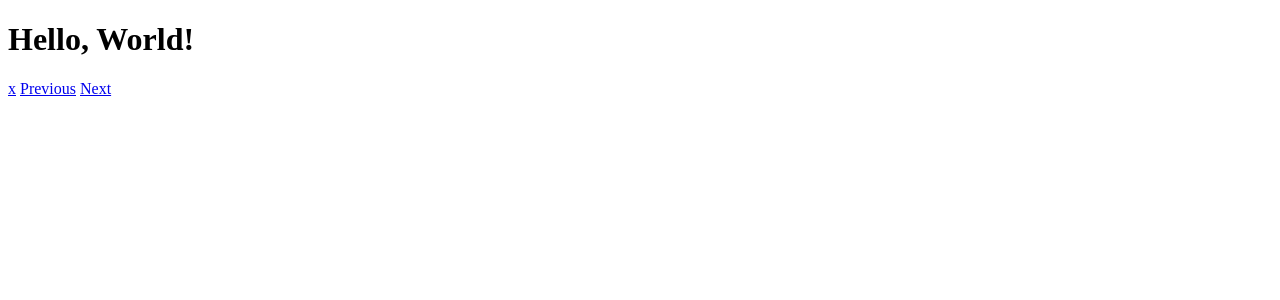
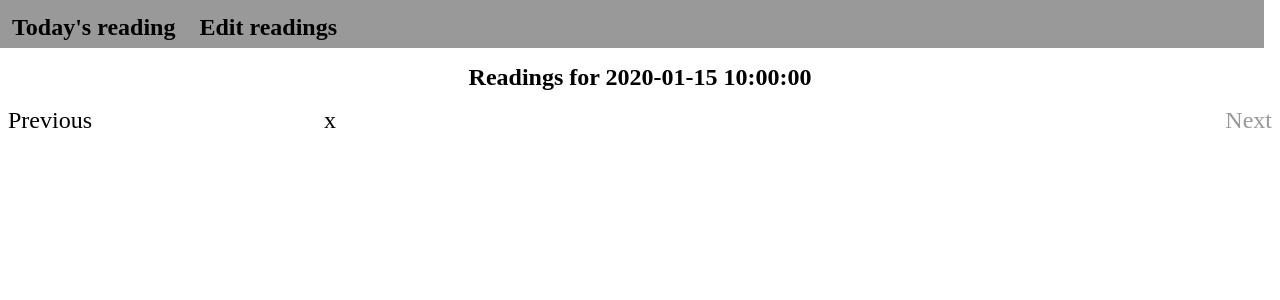
Before and after one commit to droundy/readings, a Python web app: template templates/index.html in a window 1280 px wide. Shown: the top 300 px of the page. Run offline with Jinja, Linux system fonts and the light colour scheme; the template is opened without the code that fills it: most values are stand-ins (such as "Sample title", 1, 10 or a date in 2020).

Commit message:
enable web editing of readings

```diff
--- /dev/null
+++ b/static/style.css
@@ -0,0 +1,62 @@
+html {
+    --menu-color: #999;
+    --nav-color: #999;
+    font-size: 1.5em;
+}
+
+nav ul {
+    margin: -1em -2em 0 -2em;
+    padding: 3em 2em 2em -.25em;
+    padding-top: 1em;
+    list-style-type:none;
+    display:block;
+    font-weight:bold;
+    line-height:165%;
+    width:100%;
+    background-color: var(--menu-color);
+}
+nav ul:after {
+    content: ".";
+    color: transparent;
+    clear: left;
+}
+nav ul li{
+    font-size: 0.5em
+    position: relative;
+    float: left;
+    margin:0;
+    padding-left:0.5em;
+    padding-right:0.5em;
+}
+
+a, a:link, a:active {
+    text-decoration: none;
+    color: black;
+    text-align: center;
+}
+
+h1 {
+    font-size: 1em;
+    text-align: center;
+}
+
+article {
+    text-align: left;
+    margin-left: 25%;
+    margin-right: 25%;
+    width: 50%;
+}
+
+.previous {
+    float: left;
+    color: var(--nav-color);
+}
+
+.next, .next:active, .next:link {
+    float: right;
+    color: var(--nav-color);
+}
+
+details {
+    color: red;
+}
--- a/templates/index.html
+++ b/templates/index.html
@@ -1,10 +1,27 @@
-<!doctype html>
+<!DOCTYPE html>
+<html>
+<head>
+  <title>Readings for {{date}}</title>
+  <link rel="stylesheet" href="{{ url_for('static', filename='style.css') }}">
+  <meta charset="utf-8">
+  <meta name="viewport" content="width=device-width, initial-scale=1">
+</head>
+<body>
+  <nav>
+    <ul>
+      <li><a href="/">Today's reading</a></li>
+      <li><a href="edit">Edit readings</a></li>
+    </ul>
+  </nav>
+  <main>
+    <h1>Readings for {{date}}</h1>
 
-<title>Hello from Flask</title>
+    {% if yesterday%}<a class="previous" href="day-{{yesterday}}">Previous</a>{% endif %}
+    <a class="next" href="day-{{tomorrow}}">Next</a>
+    <article>
+      <a href="{{link}}">{{passage|safe}}</a>
+    </article>
 
-<h1>Hello, World!</h1>
-
-<a href="{{link}}">{{passage}}</a>
-
-{% if yesterday%}<a href="day-{{yesterday}}">Previous</a>{% endif %}
-<a href="day-{{tomorrow}}">Next</a>
+  </main>
+</body>
+</html>
```
Also changed, not shown: lectionary.py (+41 -0 lines), server.py (+32 -3 lines), templates/edit.html (added, +37 -0 lines), 1 other file.
